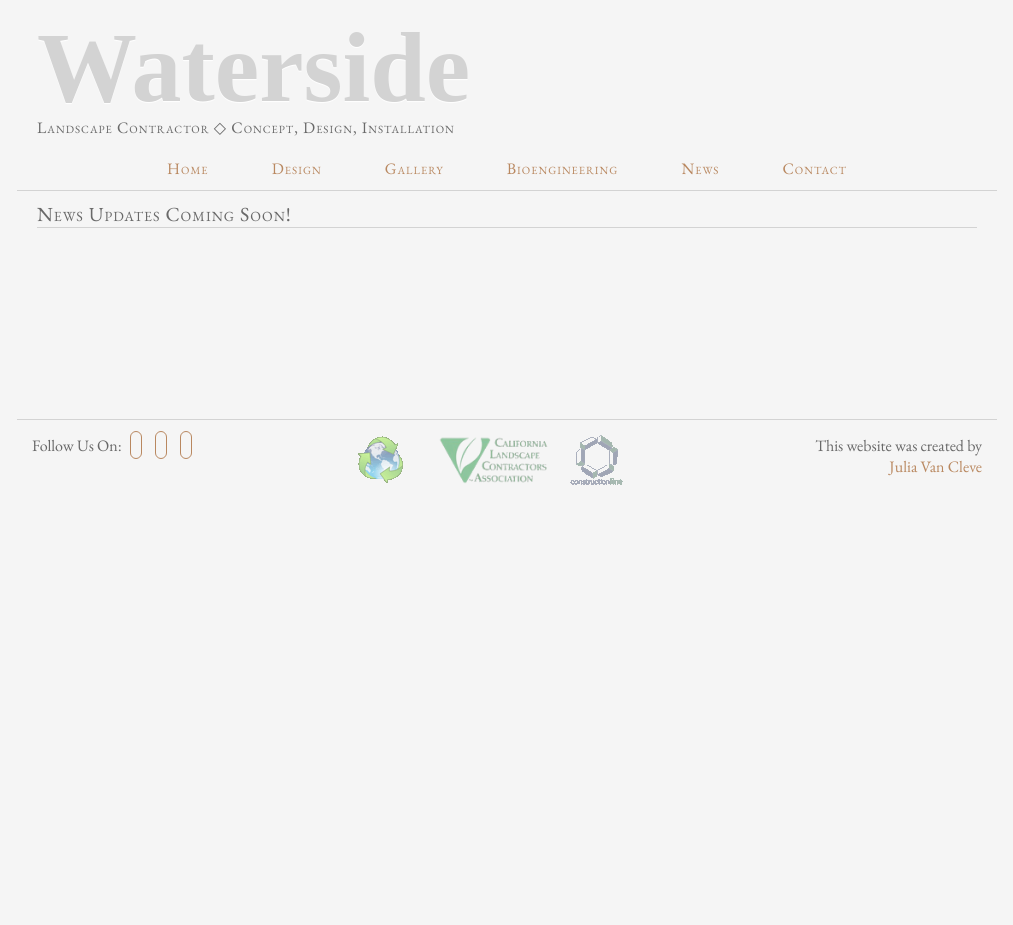
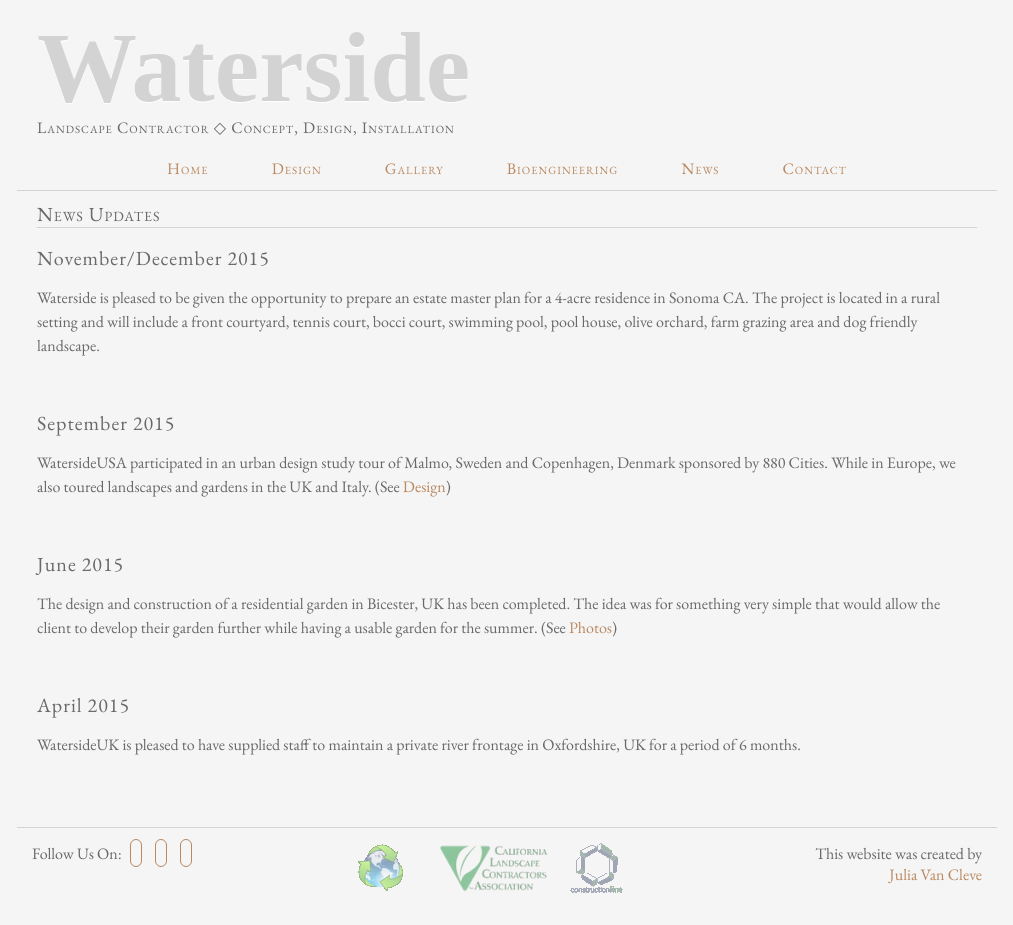
Before and after one commit to jmvx/waterside, a Jekyll site: the page built from news/index.html, in a window 1280 px wide. Shown: the whole page, without its empty margins (133-1146 px from the left). Built offline with Jekyll 4.4.1, drawn with Linux system fonts in a browser that asks for light colours; nearby versions of some CDN libraries; some web fonts are replaced; Markdown is read by kramdown in place of the engine named in the settings; a style sheet for code colours, icons or effects is not loaded; before the commit the page ends 900 px from its top, so only the background shows below that.

Commit message:
Added content to News page

```diff
--- a/gallery/index.html
+++ b/gallery/index.html
@@ -4,6 +4,7 @@ slideshow: No
 layout: default
 ---
 <div id="content" class="noslideshow">
+<div id="page-title">Gallery</div>
 <div id="loading">
 <script src="/js/loading.js" type="text/javascript"></script>
 Welcome! Please wait as it may take the gallery a moment to load. Thank you!
--- a/news/index.html
+++ b/news/index.html
@@ -7,7 +7,25 @@ description: Updates on Waterside
 
   <!-- content of page -->
   <div id="content" class="noslideshow">
-    <div id="page-title">News Updates Coming Soon!</div>
-    <p></p>
+    <div id="page-title">News Updates</div>
 
+	<div class="post">
+	<h1 class="headline">November/December 2015</h1>
+	<p>Waterside is pleased to be given the opportunity to prepare an estate master plan for a 4-acre residence in Sonoma CA.  The project is located in a rural setting and will include a front courtyard, tennis court, bocci court, swimming pool, pool house, olive orchard, farm grazing area and dog friendly landscape.</p>
+	</div>
+
+	<div class="post">
+	<h1 class="headline">September 2015</h1>
+	<p>WatersideUSA participated in an urban design study tour of Malmo, Sweden and Copenhagen, Denmark sponsored by 880 Cities. While in Europe, we also toured landscapes and gardens in the UK and Italy. (See <a href="http://watersideuk.com/design/" target="_blank">Design</a>)</p>
+	</div>
+
+	<div class="post">
+	<h1 class="headline">June 2015</h1>
+	<p>The design and construction of a residential garden in Bicester, UK has been completed. The idea was for something very simple that would allow the client to develop their garden further while having a usable garden for the summer. (See <a href="http://watersideuk.com/gallery/" target="_blank">Photos</a>)</p>
+	</div>
+
+	<div class="post">
+	<h1 class="headline">April 2015</h1>
+    <p>WatersideUK is pleased to have supplied staff to maintain a private river frontage in Oxfordshire, UK for a period of 6 months.</p>
+	</div>
   </div>
--- a/style.css
+++ b/style.css
@@ -340,15 +340,17 @@ a.pdflink {
   margin-right:auto;
 }
 
-h1.album {
-  font-family: 'EB Garamond', serif;
-  font-variant:small-caps;
+h1.album, h1.headline {
   font-size:15pt;
-  border-bottom:1px solid #d3d3d3;
   padding-top:2px;
   margin-bottom:15px;
   letter-spacing:1px;
   font-weight:normal;
+}
+
+.post > p {
+	margin-top:0px;
+	margin-bottom:50px;
 }
 
 #loading {
```
Also changed, not shown: 2 other files.
